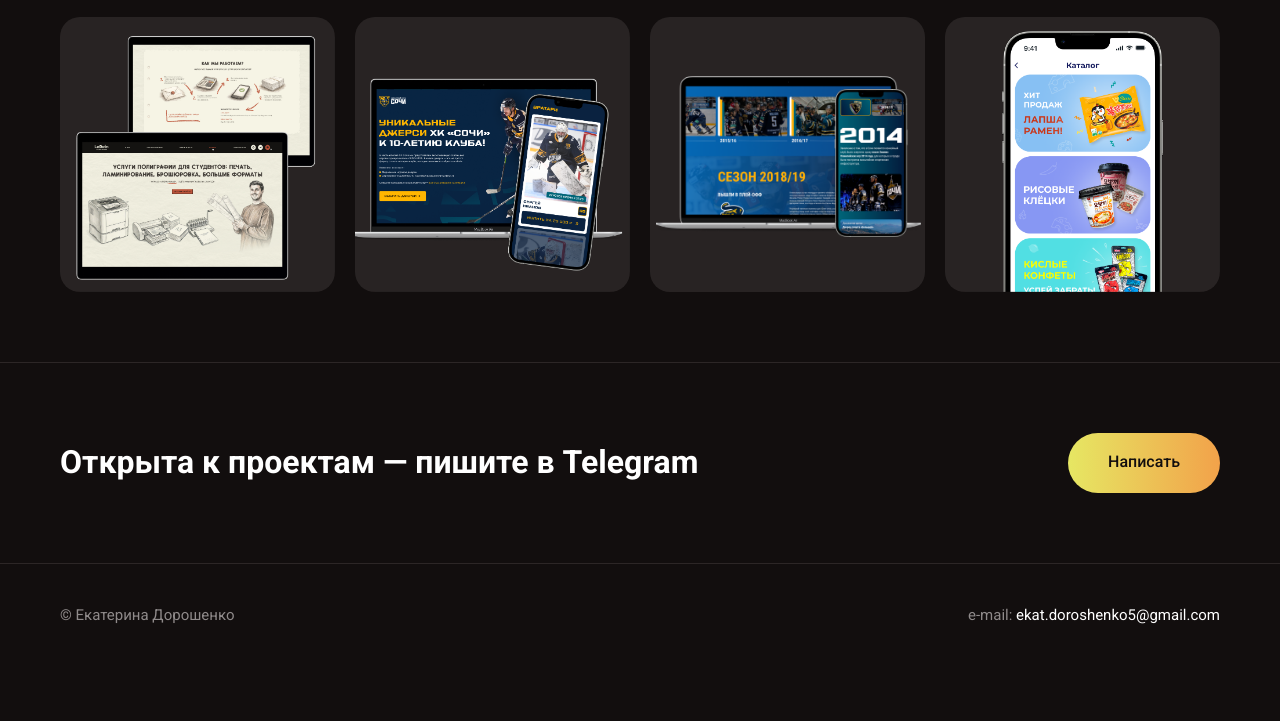
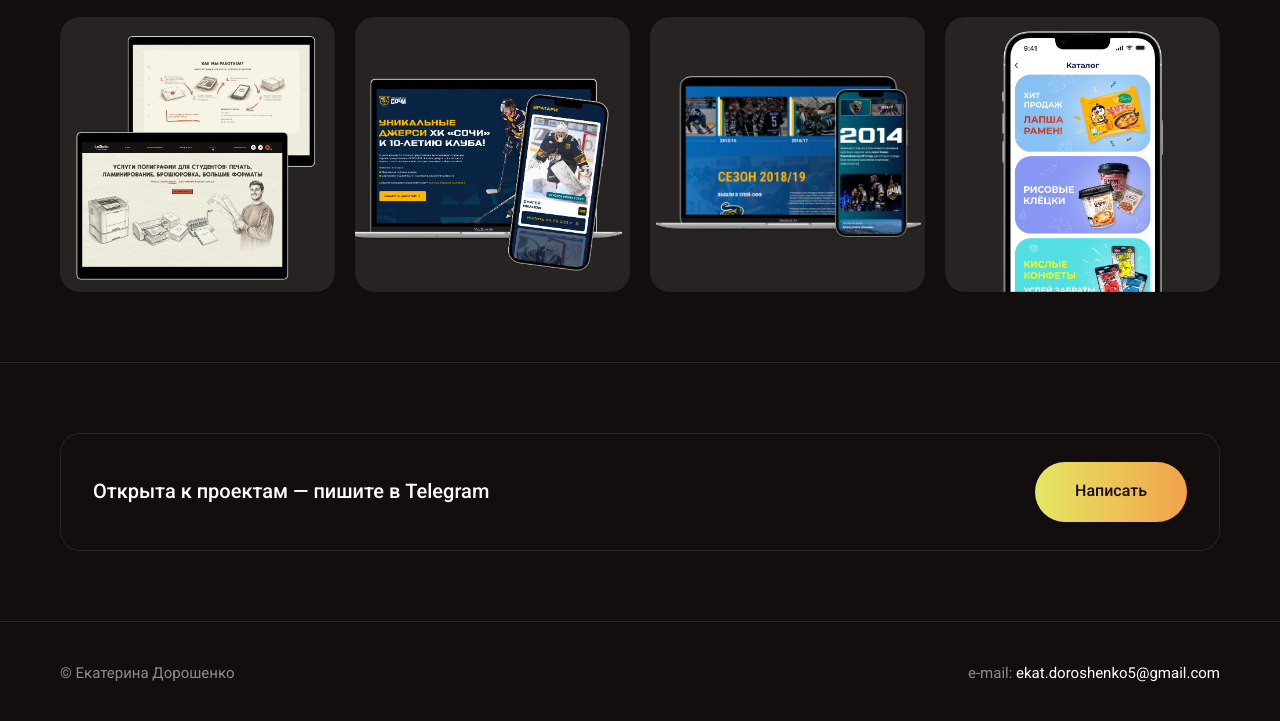
Before and after one commit to katedoros/portfolio, a plain HTML site: page index.html in a window 1280 px wide. Shown: the part 5031-5752 px from the top of the page. Before the commit the page ends 5698 px from the top, so only its background shows below. Drawn offline with Linux system fonts and the light colour scheme.

Commit message:
Призыв написать снова в виде баннера
Co-Authored-By: Claude Opus 5.5 <noreply@anthropic.com>

```diff
--- a/css/style.css
+++ b/css/style.css
@@ -221,10 +221,10 @@ a { color: inherit; }
 /* Якоря не прячутся под липкой шапкой */
 section[id] { scroll-margin-top: 76px; }
 
-/* Строчка для заказчика — над футером */
-.cta__inner { display: flex; flex-wrap: wrap; align-items: center; justify-content: space-between; gap: 24px; }
-.cta__text { margin: 0; font-size: clamp(22px, 3vw, 32px); font-weight: 700; }
-@media (max-width: 640px) { .cta .btn-accent { width: 100%; justify-content: center; } }
+/* Строчка для заказчика — баннер над футером */
+.cta__inner { display: flex; flex-wrap: wrap; align-items: center; justify-content: space-between; gap: 20px; padding: 28px 32px; border: 1px solid var(--line); border-radius: 20px; }
+.cta__text { margin: 0; font-size: 20px; font-weight: 500; }
+@media (max-width: 640px) { .cta__inner { padding: 24px; } .cta__text { font-size: 18px; } .cta .btn-accent { width: 100%; justify-content: center; } }
 
 /* Вводный текст кейса — в одной колонке с остальным текстом */
 @media (min-width: 961px) {
--- a/index.html
+++ b/index.html
@@ -147,9 +147,11 @@
       </div>
     </section>
     <section class="section cta">
-      <div class="container cta__inner">
-        <p class="cta__text">Открыта к проектам — пишите в Telegram</p>
-        <a class="btn-accent" href="https://t.me/Kate0579" target="_blank" rel="noopener">Написать</a>
+      <div class="container">
+        <div class="cta__inner">
+          <p class="cta__text">Открыта к проектам — пишите в Telegram</p>
+          <a class="btn-accent" href="https://t.me/Kate0579" target="_blank" rel="noopener">Написать</a>
+        </div>
       </div>
     </section>
   </main>
```
